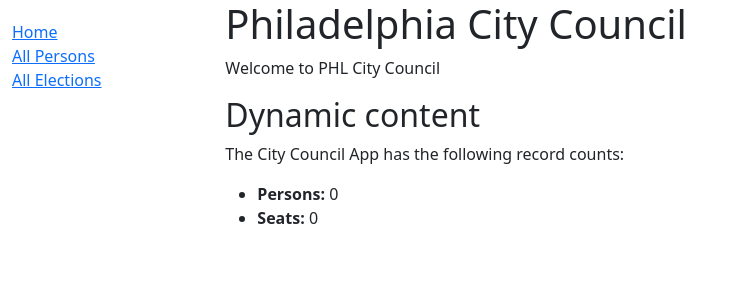
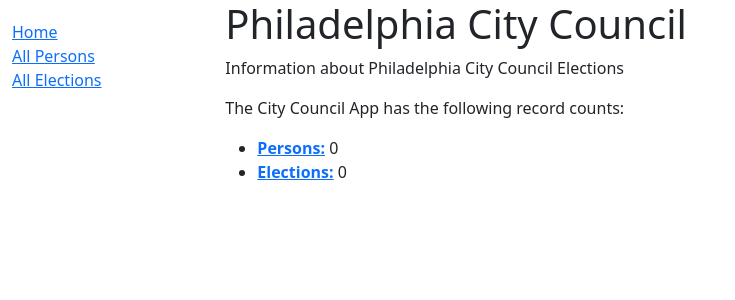
Before and after one commit to maneesha/phlcitycouncil, a Django app: page /phlcitycouncil/ in a window 1280 px wide. Shown: the top 300 px of the page, without its empty margins (0-735 px from the left). Run offline with Django 4.2, Linux system fonts and the light colour scheme; data that the repository does not hold is empty.

Commit message:
misc cleanup to index page

```diff
--- a/phlcitycouncil/templates/index.html
+++ b/phlcitycouncil/templates/index.html
@@ -2,12 +2,11 @@
 
 {% block content %}
   <h1>Philadelphia City Council</h1>
-  <p>Welcome to PHL City Council</p>
-  <h2>Dynamic content</h2>
+  <p>Information about Philadelphia City Council Elections</p>
   <p>The City Council App has the following record counts:</p>
   <ul>
-    <li><strong>Persons:</strong> {{ num_persons }}</li>
-    <li><strong>Seats:</strong> {{ num_seats }}</li>
+    <li><strong><a href="{% url 'person' %}">Persons:</a></strong> {{ num_persons }}</li>
+    <li><strong><a href="{% url 'election' %}">Elections:</a></strong> {{ num_seats }}</li>
 
   </ul>
 {% endblock %}
```
